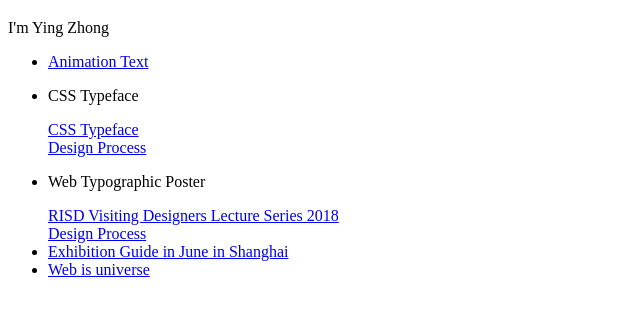
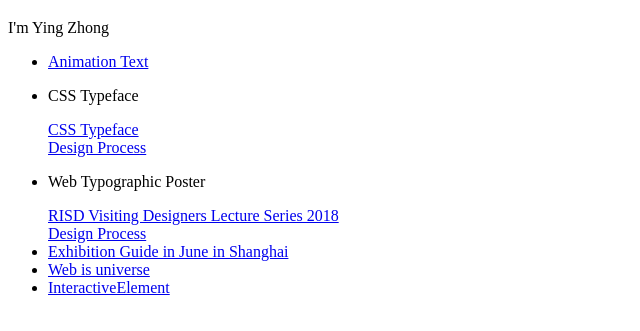
Before and after one commit to monicaddu/YingZhong, a plain HTML site: page index.html in a window 1280 px wide. Shown: the part 61-392 px from the top of the page, without its empty margins (0-640 px from the left). Drawn offline with Linux system fonts and the light colour scheme.

Commit message:
Update index.html

```diff
--- a/index.html
+++ b/index.html
@@ -23,6 +23,8 @@
         <a href="iFrame.html" target="_blank">Exhibition Guide in June in Shanghai</a>
       <li>
         <a href="Reading4.html" target="_blank">Web is universe</a>
+      <li>
+        <a href="InteractiveElement.html" target="_blank">InteractiveElement</a>
     </ul>
 
   </body>
```
